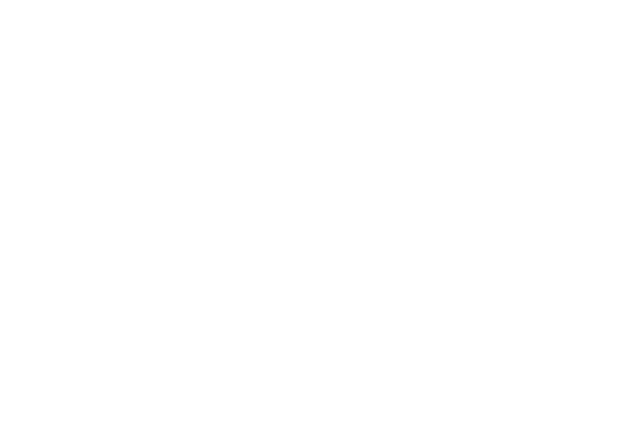
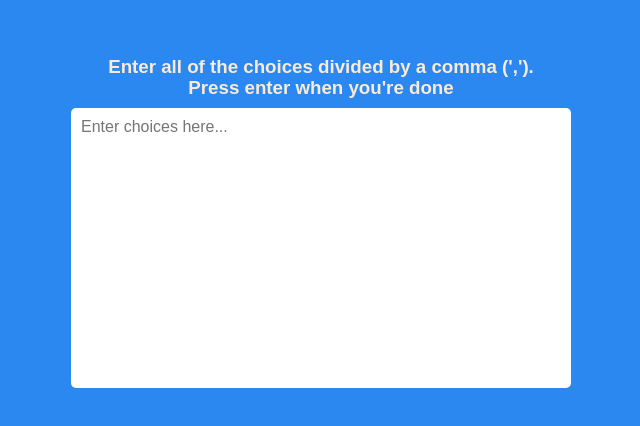
Before and after one commit to callmeswing/50projects50days-vue3, a Vue app: page /projects/random-choice-picker in a window 1280 px wide. Before the commit this address had no page. Shown: the part 168-594 px from the top of the page, without its empty margins (319-959 px from the left). Built offline with nearby package versions, Linux system fonts and the light colour scheme; a web font is replaced by a local one.

Commit message:
fix bugs day12 && half finish day13

```diff
--- a/src/data/cardsData.ts
+++ b/src/data/cardsData.ts
@@ -79,4 +79,10 @@
     image: new URL("@/assets/images/day12.png", import.meta.url),
     link: "/projects/faq-collapse",
   },
+  {
+    id: 13,
+    title: "Random Choice Picker",
+    image: new URL("@/assets/images/day13.png", import.meta.url),
+    link: "/projects/random-choice-picker",
+  },
 ];
--- a/src/router/routes.ts
+++ b/src/router/routes.ts
@@ -87,6 +87,11 @@
     name: "FaqCollapse",
     component: () => import("@/views/projects/Day12/FaqCollapes.vue"),
   },
+  {
+    path: "/projects/random-choice-picker",
+    name: "RandomChoicePicker",
+    component: () => import("@/views/projects/Day13/RandomChoicePicker.vue"),
+  },
 ];
 
 export default routes;
--- a/src/views/projects/Day12/fal-collapse.scss
+++ b/src/views/projects/Day12/fal-collapse.scss
@@ -1,7 +1,7 @@
 .container {
+  height: inherit;
   display: flex;
   flex-direction: column;
-  justify-content: center;
   align-items: center;
   background-color: #f0f0f0;
 }
--- /dev/null
+++ b/src/views/projects/Day13/RandomChoicePicker.vue
@@ -0,0 +1,101 @@
+<template>
+  <div class="container">
+    <div class="wrapper">
+      <h3 class="prompt" v-html="prompt" />
+      <textarea
+        placeholder="Enter choices here..."
+        id="textarea"
+        maxlength="200"
+        v-model="choices"
+        @keyup.enter.prevent="startRandomSelect"
+      ></textarea>
+      <div class="choice-container">
+        <span
+          class="choice"
+          :class="{ highlight: highlightedIndex === idx }"
+          v-for="(item, idx) in finalChoiceArray"
+          >{{ item }}</span
+        >
+      </div>
+    </div>
+  </div>
+</template>
+
+<script setup lang="ts">
+import { computed, ref, watch } from "vue";
+
+const prompt =
+  "Enter all of the choices divided by a comma (',').<br>Press enter when you're done";
+
+const choices = ref<string>("");
+const highlightedIndex = ref<number>(-1);
+
+const choiceArray = computed(() => {
+  return choices.value
+    .split(",")
+    .map((s) => s.trim())
+    .filter((s) => s.length > 0);
+});
+
+// 感觉稍显鸡肋
+// 每次输入变更时，同步更新 tags（如果想要只在回车时更新，可以移除这段，在 startRandomSelect 里手动同步）
+const finalChoiceArray = ref<string[]>([]);
+watch(choiceArray, (arr) => {
+  finalChoiceArray.value = arr;
+});
+
+// 拿到 textarea 元素，用于最后清空输入 （不需要了 在nextTick里面做始终v-model双向绑定的数据会被从新写入）
+// const textareaEl = ref<HTMLTextAreaElement>();
+
+function startRandomSelect() {
+  // a. 快照
+  const snapshot = [...finalChoiceArray.value];
+  // b. 清空输入，tags 也会先清空 DOM 上的标签列表
+  choices.value = "";
+  // c. 动画
+  doFlashAnimation(snapshot);
+}
+
+// 感觉有问题 暂停在这里
+function doFlashAnimation(list: string[]) {
+  if (!list.length) return;
+
+  const totalFlashes = 30;
+  const intervalMs = 100;
+  let count = 0;
+
+  console.log(2);
+
+  const intervalId = setInterval(() => {
+    flashRandomChoice();
+    count++;
+    if (count >= totalFlashes) {
+      clearInterval(intervalId);
+      // 最后选定
+      setTimeout(() => {
+        flashRandomChoice(true);
+      }, intervalMs);
+    }
+  }, intervalMs);
+}
+
+// 高亮逻辑，final=true 时不取消高亮
+function flashRandomChoice(final = false) {
+  const len = choiceArray.value.length;
+  if (len === 0) return;
+
+  const idx = Math.floor(Math.random() * len);
+  highlightedIndex.value = idx;
+
+  if (!final) {
+    // 100ms 后取消高亮
+    setTimeout(() => {
+      highlightedIndex.value = -1;
+    }, 100);
+  }
+}
+</script>
+
+<style lang="scss" scoped>
+@use "./random-choice-picker.scss";
+</style>
--- /dev/null
+++ b/src/views/projects/Day13/random-choice-picker.scss
@@ -0,0 +1,50 @@
+.container {
+  height: 100vh;
+  background-color: #2b88f0;
+  display: flex;
+  flex-direction: column;
+  justify-content: center;
+  align-items: center;
+}
+
+.wrapper {
+  width: 500px;
+}
+
+h3 {
+  color: antiquewhite;
+  font-weight: bold;
+  text-align: center;
+}
+
+textarea {
+  border: none;
+  display: block;
+  padding: 10px;
+  margin: 0 0 20px;
+  font-size: 16px;
+  width: 100%;
+  height: 280px;
+  resize: none;
+  overflow: auto;
+  border-radius: 5px;
+}
+
+.choice-container {
+  width: 100%;
+  display: flex;
+  flex-wrap: wrap;
+}
+
+.choice-container .choice {
+  color: antiquewhite;
+  background-color: #f0932b;
+  margin: 0 5px 10px;
+  padding: 8px 12px;
+  border-radius: 12px;
+  display: inline-block;
+}
+
+.choice-container .choice.highlightedIndex {
+  background-color: #273c75;
+}
```
